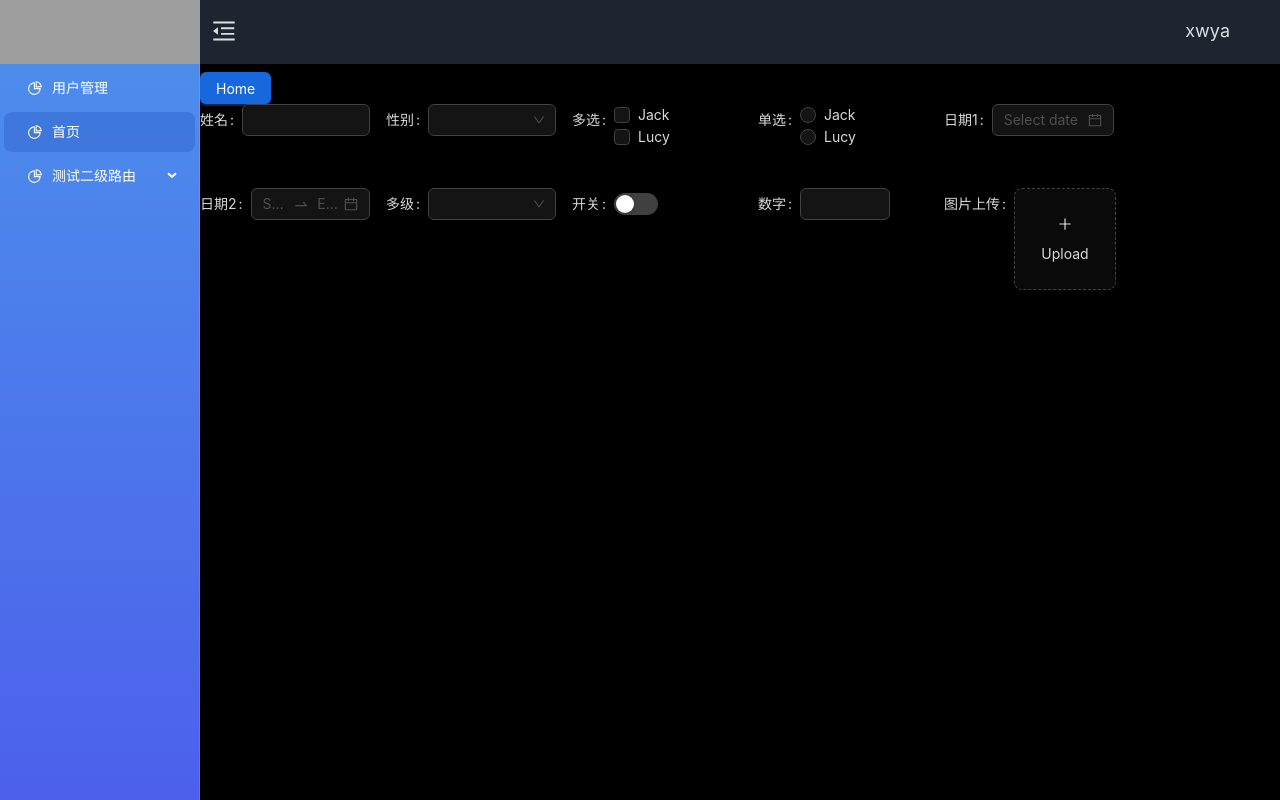
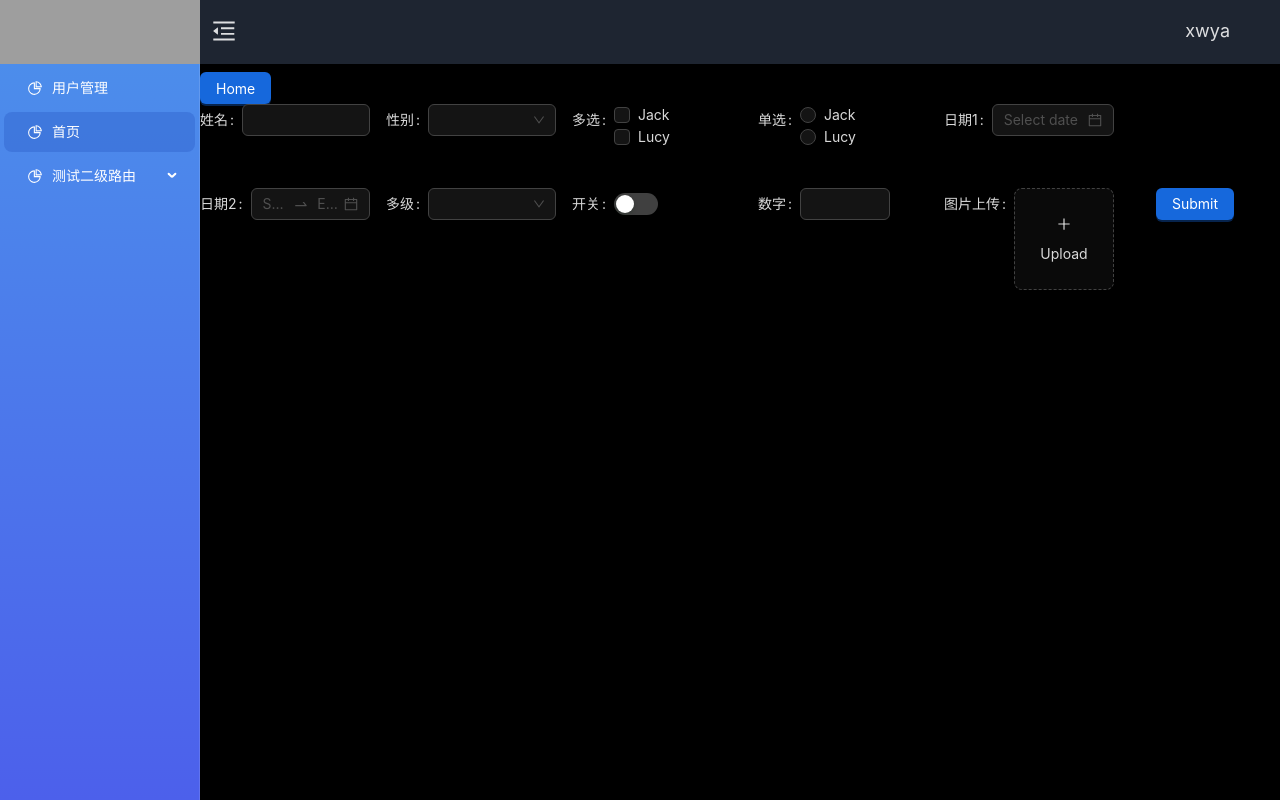
Before and after one commit to Wxwya/antd_admin_template, a React (Vite) app: page /home in a window 1280 px wide. Built offline with nearby package versions, Linux system fonts and the light colour scheme; grey boxes are pictures that could not be loaded.

Commit message:
form基本配置完成

```diff
--- a/src/components/XwyaForm/index.tsx
+++ b/src/components/XwyaForm/index.tsx
@@ -1,24 +1,64 @@
-import { memo, useCallback } from 'react'
-import { Form, Input, Select, Checkbox, Radio, DatePicker, Cascader, Switch, InputNumber, Image, Upload } from 'antd'
-import { PlusOutlined } from '@ant-design/icons';
-const { RangePicker } = DatePicker;
-const getBase64 = (img: FileType, callback: (url: string) => void) => {
-  const reader = new FileReader();
-  reader.addEventListener('load', () => callback(reader.result as string));
-  reader.readAsDataURL(img);
+import { memo, useCallback, useState } from 'react'
+import { Form, Input, Select, Checkbox, Radio, DatePicker, Cascader, Switch, InputNumber, Image, Upload, Button } from 'antd'
+import { PlusOutlined } from '@ant-design/icons'
+import changeFilelist from '@/utils/changeFilelist'
+const { RangePicker } = DatePicker
+
+const getBase64 = (file) => {
+  return new Promise((resolve, reject) => {
+    const reader = new FileReader()
+    reader.onloadend = () => resolve(reader.result)
+    reader.onerror = reject
+    reader.readAsDataURL(file)
+  })
+}
+const XwyaForm = (props) => {
+  const { itemlist, row = 1 } = props
+  const [form] = Form.useForm()
+  const [fileList, setFileList] = useState<any[]>([])
+  const [previewOpen, setPreviewOpen] = useState<boolean>(false)
+  const [previewImage, setPreviewImage] = useState<string>('')
+  const onFinish = (values) => {
+    console.log('验证', values)
+    console.log(fileList)
+  }
+
+  const onCustomRequest = async ({ file,  onError }: any, urls: string,key:string) => {
+    const formData = new FormData()
+    formData.append('file', file)
+    try {
+      const res = await fetch(urls, {
+        method: 'POST',
+        body: formData,
+        credentials: 'include',
+      })
+      const data = await res.json()
+      if (data.code === 200) {
+        const newFilelist = [...fileList, changeFilelist(data.data.url, 'done')]
+        setFileList(newFilelist)
+        form.setFieldValue(key, newFilelist)
+      } else {
+        onError('上传失败')
+      }
+    } catch (err: any) {
+      const url = await getBase64(file)
+      const newFilelist =[...fileList, changeFilelist(url, 'error')]
+      setFileList(newFilelist)
+      form.setFieldValue(key, newFilelist)
+    }
+  }
+  const onUploadChange = ({ file, fileList }: any) => {
+    if (file.status === 'removed') {
+      setFileList(fileList)
+    }
+  }
+  const handlePreview = async (file) => {
+    setPreviewImage(file.url);
+    setPreviewOpen(true);
   };
 
-const XwyaForm = (props) => {
-  const { itemlist,row=1 } = props
-  const [form] = Form.useForm()
-  const onFinish = () => {
-    console.log('验证')
-  }
-  const onCustomRequest = (o:any) => {
-    console.log(o);
-
-  }
-  const getType = useCallback((p: any) => {
+  const getType = useCallback(
+    (p: any) => {
       p.content = p.content || {}
       const typeObj = {
         input: <Input {...p.content} />,
@@ -30,28 +70,46 @@ const XwyaForm = (props) => {
         casc: <Cascader {...p.content} />,
         switch: <Switch {...p.content} />,
         number: <InputNumber {...p.content} />,
-      upload: (<Upload  listType="picture-card"  customRequest={onCustomRequest} showUploadList={false} >
+        upload: (
+            <Upload listType="picture-card" fileList={fileList} customRequest={(e) => onCustomRequest(e, p.content.urls,p.item.name)} onChange={onUploadChange}  onPreview={handlePreview}>
               <button style={{ border: 0, background: 'none' }} type="button">
                 <PlusOutlined />
                 <div style={{ marginTop: 8 }}>Upload</div>
               </button>
-      </Upload>)
-
+            </Upload>
+),
       }
       return typeObj[p.type]
-  } ,[])
+    },
+    [fileList]
+  )
   return (
     <>
-      <Form name="basic" form={form} onFinish={onFinish} initialValues={{fileList:[],images:[]}} autoComplete="off">
+      <Form name="basic" form={form} onFinish={onFinish} initialValues={{ fileList: [], images: [] }} autoComplete="off">
         <div className="flex gap-4 flex-wrap">
-          {itemlist.map((p,index) => (
-            <Form.Item<FieldType> style={{width:`calc(100% / ${row} - 10px)`}} {...p.item} key={index} >
+          {itemlist.map((p, index) => (
+            <Form.Item<FieldType> style={{ width: `calc(100% / ${row} - 10px)` }} {...p.item} key={index}>
               {getType(p)}
             </Form.Item>
           ))}
-
+          <Form.Item wrapperCol={{ offset: 8, span: 16 }}>
+            <Button type="primary" htmlType="submit">
+              Submit
+            </Button>
+          </Form.Item>
         </div>
       </Form>
+      {previewImage && (
+              <Image
+                wrapperStyle={{ display: 'none' }}
+                preview={{
+                  visible: previewOpen,
+                  onVisibleChange: (visible) => setPreviewOpen(visible),
+                  afterOpenChange: (visible) => !visible && setPreviewImage(''),
+                }}
+                src={previewImage}
+              />
+            )}
     </>
   )
 }
--- /dev/null
+++ b/src/utils/changeFilelist.ts
@@ -0,0 +1,18 @@
+type Obj = {
+  uid: string,
+  name: string,
+  status: string,
+  url: string
+}
+
+/**
+ *
+ * @param url
+ * @param status
+ * @returns {Obj}
+ */
+
+export default function changeFilelist(url: string, status: string):Obj {
+    return { uid: Date.now(), name: Date.now()+'.png', status, url }
+
+}
--- a/src/views/home/index.tsx
+++ b/src/views/home/index.tsx
@@ -36,13 +36,7 @@ const options = [
     ],
   },
 ];
-const normFile = (e: any) => {
-  console.log('Upload event:', e);
-  if (Array.isArray(e)) {
-    return e;
-  }
-  return e?.fileList;
-};
+
 const Home = () => {
   const navigate = useNavigate()
   const toPage = () => {
@@ -59,7 +53,7 @@ const Home = () => {
       { type: 'casc', item: { label: "多级", name: "dj" }, content: { options } },
       { type: "switch", item: { label: "开关", name: "switch" }, content: {} },
       { type: "number", item: { label: "数字", name: "number" } },
-      { type: "upload", item: { label: "图片上传", name: "images",valuePropName:"fileList",getValueFromEvent:normFile},content: {} }
+      { type: "upload", item: { label: "图片上传", name: "images",},content: {urls:'http://127.0.0.1:9898/api/system/upfile'} }
     ]
   ),[])
   return (<>
```
Also changed, not shown: 1 other file (tests, documents, lock files or other folders). Lines whose indentation alone changed are shown as unchanged.
